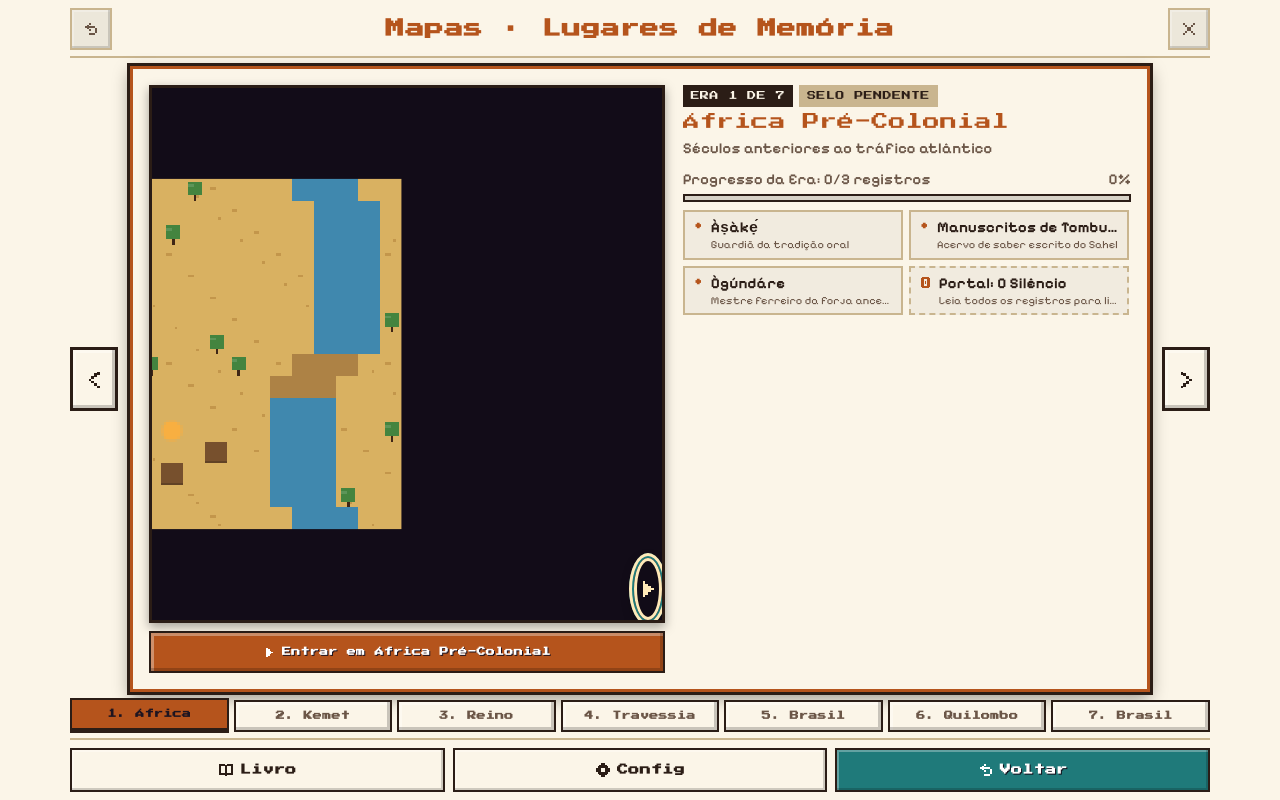
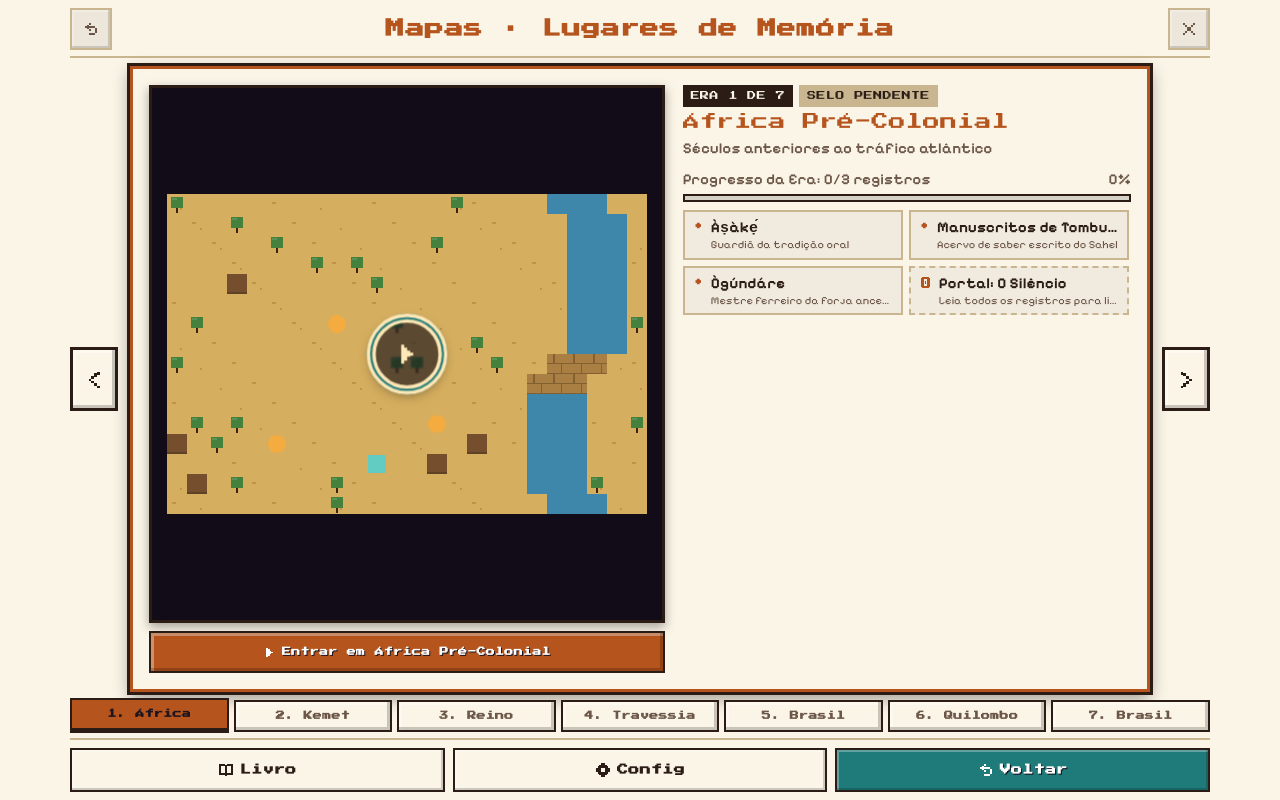
Before and after one commit to IsaqueGeraldo/caminhos-de-memoria, a plain HTML site: page index.html in a window 1280 px wide. Both pictures are taken after a click on the button "SELECIONAR ERA". Drawn offline with Linux system fonts and the light colour scheme.

Commit message:
Update: melhorias no Caminhos de Memória

```diff
--- a/css/styles.css
+++ b/css/styles.css
@@ -894,8 +894,7 @@ textarea {
 }
 .map-preview-wrap:hover canvas,
 .map-preview-wrap:focus-within canvas {
-  transform: scale(1.03);
-  filter: brightness(1.08);
+  filter: brightness(1.06);
 }
 
 /* Botão Play (▶) discreto e centralizado exatamente sobre a imagem do mapa */
@@ -2118,9 +2117,8 @@ textarea {
   flex: 1 1 0;
   min-height: 0;
   width: 100%;
-  display: flex;
-  align-items: center;
-  justify-content: center;
+  display: grid;
+  place-items: center;
   background: var(--stage);
   border: 3px solid var(--ink);
   position: relative;
@@ -2128,12 +2126,41 @@ textarea {
 }
 
 #mMaps .map-preview-wrap canvas {
+  grid-area: 1 / 1;
+  justify-self: center;
+  align-self: center;
+  margin: auto;
+  width: auto !important;
+  height: auto !important;
   max-width: 100% !important;
   max-height: 100% !important;
-  width: 100%;
-  height: 100%;
   object-fit: contain;
   image-rendering: pixelated;
+  display: block;
+  z-index: 1;
+}
+
+#mMaps .map-preview-wrap .map-play-overlay {
+  grid-area: 1 / 1;
+  position: relative;
+  left: auto;
+  top: auto;
+  transform: none;
+  justify-self: center;
+  align-self: center;
+  margin: auto;
+  z-index: 2;
+}
+
+#mMaps .map-preview-wrap:hover .map-play-overlay,
+#mMaps .map-preview-wrap .map-play-overlay:hover,
+#mMaps .map-preview-wrap .map-play-overlay:focus,
+#mMaps .map-preview-wrap .map-play-overlay:focus-visible {
+  transform: scale(1.12) !important;
+}
+
+#mMaps .map-preview-wrap .map-play-overlay:active {
+  transform: scale(.96) !important;
 }
 
 #mMaps .map-status-banner {
@@ -2534,6 +2561,10 @@ canvas#mini:focus-visible {
   box-shadow: 0 0 0 5px var(--teal), 0 4px 12px rgba(0,0,0,.5) !important;
   z-index: 6;
 }
+.map-play-overlay:focus,
+.map-play-overlay:focus-visible {
+  transform: translate(-50%, -50%) scale(1.1) !important;
+}
 .book-page button:focus,
 .book-page button:focus-visible {
   outline: 3px solid var(--polen-accent) !important;
--- a/js/ui.js
+++ b/js/ui.js
@@ -167,6 +167,7 @@
       renderMaps();
     }
     el.classList.add("on");
+    if (id === "mMaps") drawMaps();
     CDM.st.mode = "modal";
     focusFirstInModal(id);
   }
@@ -1136,7 +1137,11 @@
     $("mBackBtn").onclick = function() { goBackFromModal(); };
     bindGlobalNav($("maps"));
 
-    thumb($("mTh"), m, 8);
+    var stageEl = $("mStage");
+    var sw = (stageEl && stageEl.clientWidth > 40) ? (stageEl.clientWidth - 8) : Math.min(innerWidth * 0.45, 520);
+    var sh = (stageEl && stageEl.clientHeight > 40) ? (stageEl.clientHeight - 8) : Math.min(innerHeight * 0.45, 360);
+    var bestScale = Math.max(4, Math.floor(Math.min(sw / m.w, sh / m.h)));
+    thumb($("mTh"), m, bestScale);
 
     $("mP").onclick = function() { moveMapSelection(-1); };
     $("mN").onclick = function() { moveMapSelection(1); };
```
